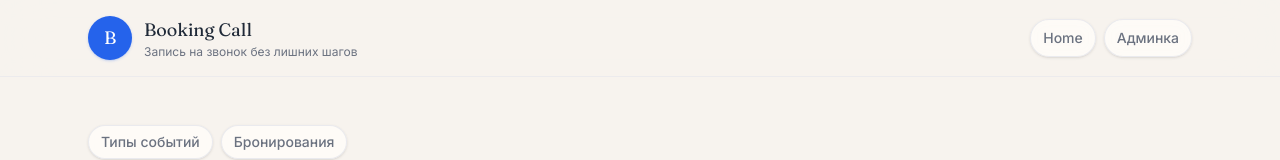
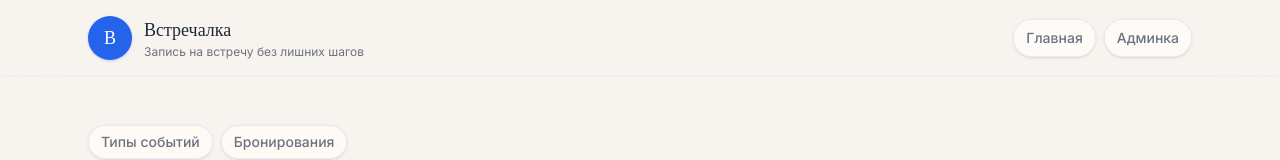
Before and after one commit to pozys/ai-for-developers-project-386, a React (Vite) app in the folder frontend/: page /admin in a window 1280 px wide. Shown: the top 160 px of the page. Built offline with nearby package versions, Linux system fonts and the light colour scheme.

Commit message:
feat: update UI text to Russian for better localization

```diff
--- a/frontend/src/components/Layout.tsx
+++ b/frontend/src/components/Layout.tsx
@@ -30,16 +30,16 @@ export default function Layout({ children }: LayoutProps) {
         >
           <div className="flex items-center gap-3">
             <div className="flex h-11 w-11 items-center justify-center rounded-2xl bg-primary text-primary-foreground shadow-sm shadow-primary/20">
-              <span className="font-heading text-lg leading-none">B</span>
+              <span className="font-heading text-lg leading-none">В</span>
             </div>
             <div className="leading-tight">
-              <p className="font-heading text-lg">Booking Call</p>
-              <p className="text-xs text-muted-foreground">Запись на звонок без лишних шагов</p>
+              <p className="font-heading text-lg">Встречалка</p>
+              <p className="text-xs text-muted-foreground">Запись на встречу без лишних шагов</p>
             </div>
           </div>
           <div className="flex flex-wrap items-center gap-2">
             <NavLink to="/" end className={({ isActive }) => getNavLinkClassName(isActive)}>
-              Home
+              Главная
             </NavLink>
             <NavLink
               to="/admin/event-types"
--- a/frontend/src/pages/EventTypesPage.tsx
+++ b/frontend/src/pages/EventTypesPage.tsx
@@ -71,7 +71,7 @@ export default function EventTypesPage() {
               Типы событий
             </h1>
             <p className="max-w-2xl text-pretty text-lg text-muted-foreground">
-              Выберите формат звонка, затем удобную дату и свободный слот в календаре. Вся запись
+              Выберите формат встречи, затем удобную дату и свободный слот в календаре. Вся запись
               занимает несколько кликов и не требует регистрации.
             </p>
           </div>
```
Also changed, not shown: 1 other file (tests, documents, lock files or other folders).
